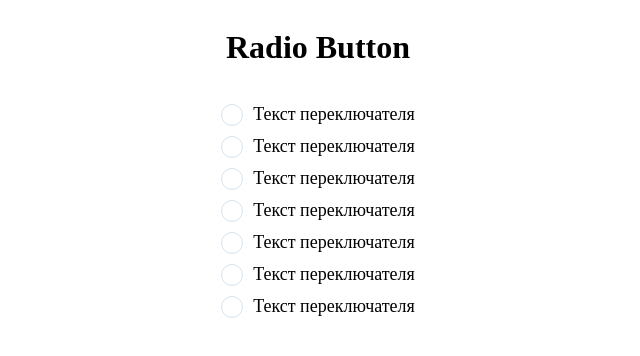
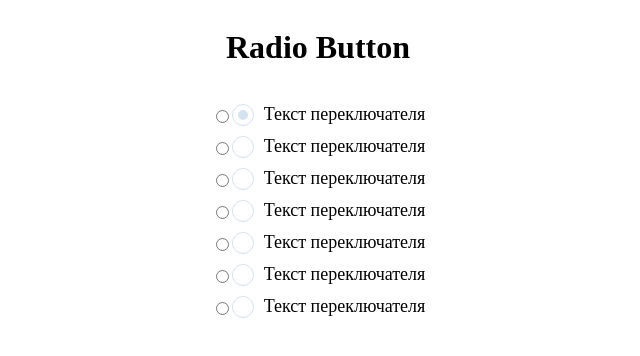
Before and after one commit to Torrex1/vue-buttons, a Vue app: page / in a window 1280 px wide. In both pictures the pointer is over the element 554 px from the left and 114 px from the top of the page. Shown: the top 356 px of the page, without its empty margins (322-962 px from the left). Built offline with nearby package versions, Linux system fonts and the light colour scheme.

Commit message:
add radio btn's focus and hover

```diff
--- a/src/App.vue
+++ b/src/App.vue
@@ -71,7 +71,7 @@
 }
 
 input[type="radio"] {
-  display: none;
+  /* display: none; */
 }
 
 label {
@@ -102,25 +102,18 @@ input[type="radio"]:checked + .customRadio::before {
   margin: 5px;
 }
 
-/*
-label::before {
+input[type="radio"]:hover + .customRadio::before, .customRadio:hover::before {
   content: "";
   display: inline-block;
-  width: 20px;
-  height: 20px;
-  border: 1px solid var(--border-color);
-  background-color: #fff;
+  width: 10px;
+  height: 10px;
   border-radius: 50%;
+  margin: 5px;
+  background-color: #D5E3F0;
 }
 
-input[type="radio"]:checked + label::before {
-  background-color: var(--radio-bg);
-} */
+input[type="radio"]:focus + .customRadio {
+  box-shadow: 0px 0px 4px 2px #0066AF99;
 
-
-
-/* input[type="radio"]:checked + label::before {
-  background-color: var(--radio-bg);
-} */
-
+}
 </style>
```
